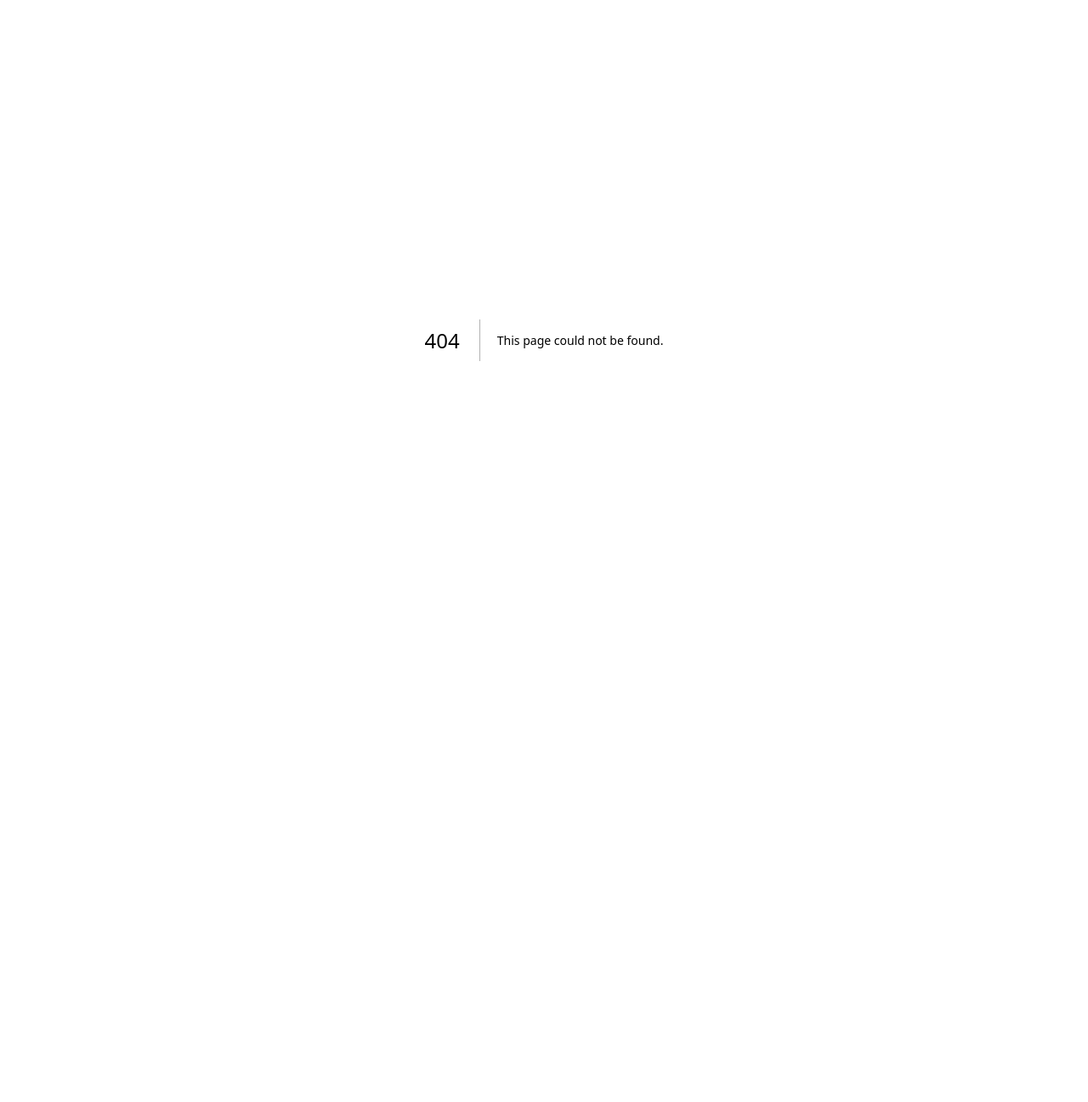
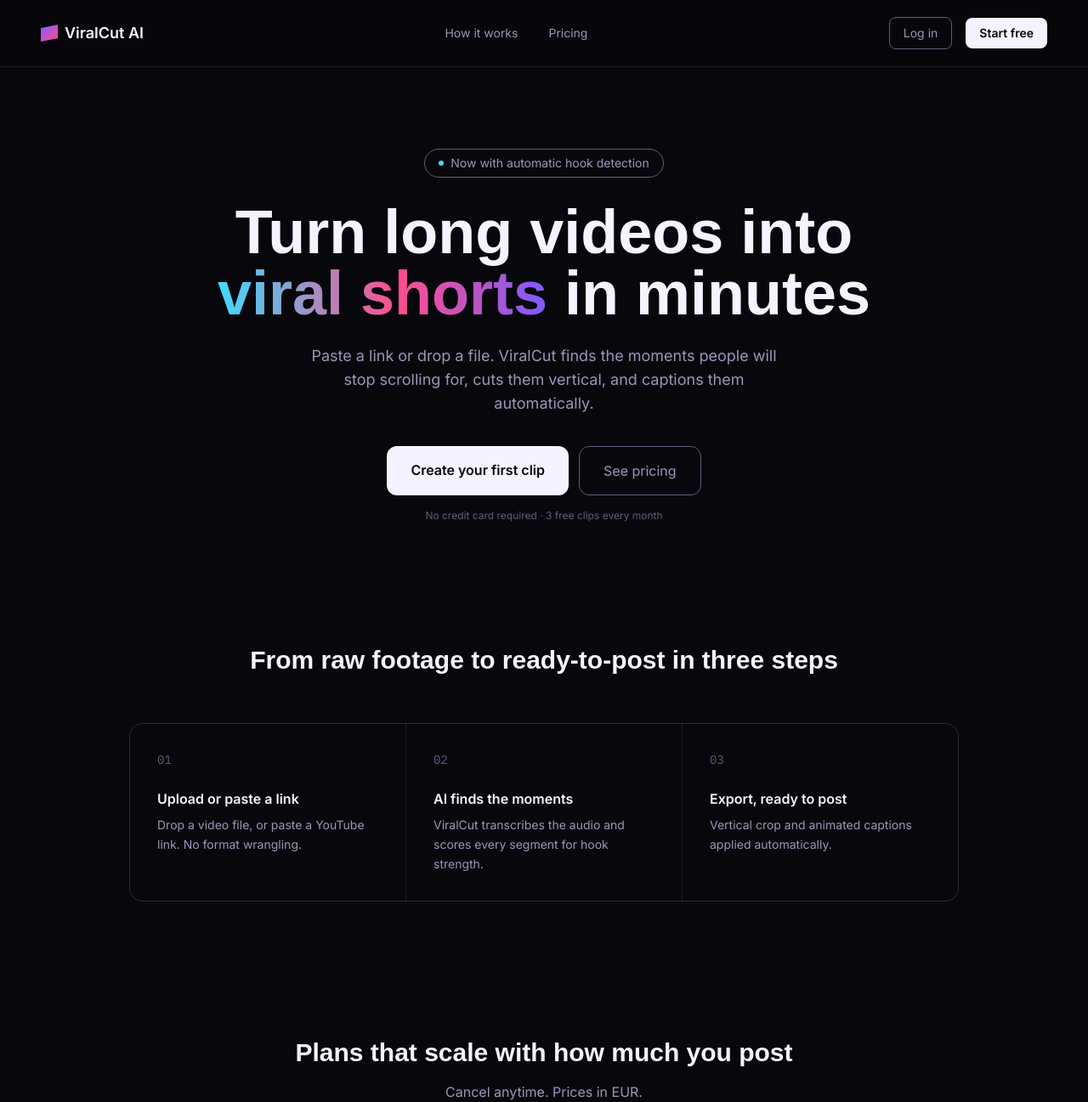
Before and after one commit to dvideiralorenzo-lang/viralcut-ai, a Next.js app in the folder viralcut-ai/: page / in a window 1280 px wide. Before the commit this address had no page. Shown: the top 1297 px of the page at 85% size. Before the commit the page ends 800 px from the top, so only its background shows below. Built offline with nearby package versions, Linux system fonts and the light colour scheme; a web font is replaced by a local one.

Commit message:
Create page.tsx

```diff
--- /dev/null
+++ b/viralcut-ai/app/page.tsx
@@ -0,0 +1,99 @@
+export default function HomePage() {
+  return (
+    <main className="min-h-screen">
+      <nav className="sticky top-0 z-50 flex items-center justify-between px-6 md:px-12 py-5 border-b border-line bg-base/80 backdrop-blur">
+        <div className="flex items-center gap-2 font-bold text-lg">
+          <div
+            className="w-5 h-5"
+            style={{
+              background: "linear-gradient(135deg, #7C5CFC, #FF4D8D)",
+              clipPath: "polygon(0 20%, 100% 0, 100% 80%, 0 100%)",
+            }}
+          />
+          ViralCut AI
+        </div>
+        <div className="hidden md:flex gap-9 text-sm text-dim">
+          <a href="#workflow" className="hover:text-ink">How it works</a>
+          <a href="#pricing" className="hover:text-ink">Pricing</a>
+        </div>
+        <div className="flex items-center gap-4">
+          <a href="/login" className="text-sm border border-dimmer rounded-lg px-4 py-2 text-dim hover:text-ink">
+            Log in
+          </a>
+          <a href="/register" className="text-sm bg-ink text-base font-semibold rounded-lg px-4 py-2 hover:opacity-90">
+            Start free
+          </a>
+        </div>
+      </nav>
+
+      <section className="px-6 pt-24 pb-16 max-w-4xl mx-auto text-center">
+        <div className="inline-flex items-center gap-2 text-sm text-dim border border-dimmer rounded-full px-4 py-1.5 mb-7">
+          <span className="w-1.5 h-1.5 rounded-full bg-cyan" />
+          Now with automatic hook detection
+        </div>
+        <h1 className="font-display text-5xl md:text-7xl font-extrabold leading-none">
+          Turn long videos into{" "}
+          <span
+            style={{
+              background: "linear-gradient(90deg, #3DDBFF, #FF4D8D 55%, #7C5CFC)",
+              WebkitBackgroundClip: "text",
+              backgroundClip: "text",
+              color: "transparent",
+            }}
+          >
+            viral shorts
+          </span>{" "}
+          in minutes
+        </h1>
+        <p className="text-dim text-lg max-w-xl mx-auto mt-6">
+          Paste a link or drop a file. ViralCut finds the moments people will stop scrolling for,
+          cuts them vertical, and captions them automatically.
+        </p>
+        <div className="flex justify-center gap-3 mt-9">
+          <a href="/register" className="bg-ink text-base font-semibold rounded-xl px-7 py-4 hover:opacity-90">
+            Create your first clip
+          </a>
+          <a href="#pricing" className="border border-dimmer rounded-xl px-7 py-4 text-dim hover:text-ink">
+            See pricing
+          </a>
+        </div>
+        <p className="text-xs text-dimmer mt-4">No credit card required · 3 free clips every month</p>
+      </section>
+
+      <section id="workflow" className="px-6 py-20 max-w-5xl mx-auto">
+        <h2 className="font-display text-3xl font-bold text-center mb-14">
+          From raw footage to ready-to-post in three steps
+        </h2>
+        <div className="grid md:grid-cols-3 gap-px bg-line border border-line rounded-2xl overflow-hidden">
+          {[
+            { n: "01", title: "Upload or paste a link", desc: "Drop a video file, or paste a YouTube link. No format wrangling." },
+            { n: "02", title: "AI finds the moments", desc: "ViralCut transcribes the audio and scores every segment for hook strength." },
+            { n: "03", title: "Export, ready to post", desc: "Vertical crop and animated captions applied automatically." },
+          ].map((step) => (
+            <div key={step.n} className="bg-base p-8">
+              <p className="font-mono text-sm text-dimmer mb-6">{step.n}</p>
+              <p className="font-bold mb-2">{step.title}</p>
+              <p className="text-sm text-dim leading-relaxed">{step.desc}</p>
+            </div>
+          ))}
+        </div>
+      </section>
+
+      <section id="pricing" className="px-6 py-20 max-w-5xl mx-auto text-center">
+        <h2 className="font-display text-3xl font-bold mb-4">Plans that scale with how much you post</h2>
+        <p className="text-dim mb-12">Cancel anytime. Prices in EUR.</p>
+        <a href="/pricing" className="inline-block bg-ink text-base font-semibold rounded-xl px-8 py-4 hover:opacity-90">
+          View full pricing
+        </a>
+      </section>
+
+      <footer className="border-t border-line px-6 py-10 flex flex-col md:flex-row items-center justify-between gap-4 text-sm text-dimmer max-w-5xl mx-auto">
+        <span>© 2026 ViralCut AI</span>
+        <div className="flex gap-6">
+          <a href="#" className="hover:text-dim">Privacy</a>
+          <a href="#" className="hover:text-dim">Terms</a>
+        </div>
+      </footer>
+    </main>
+  );
+}
```
